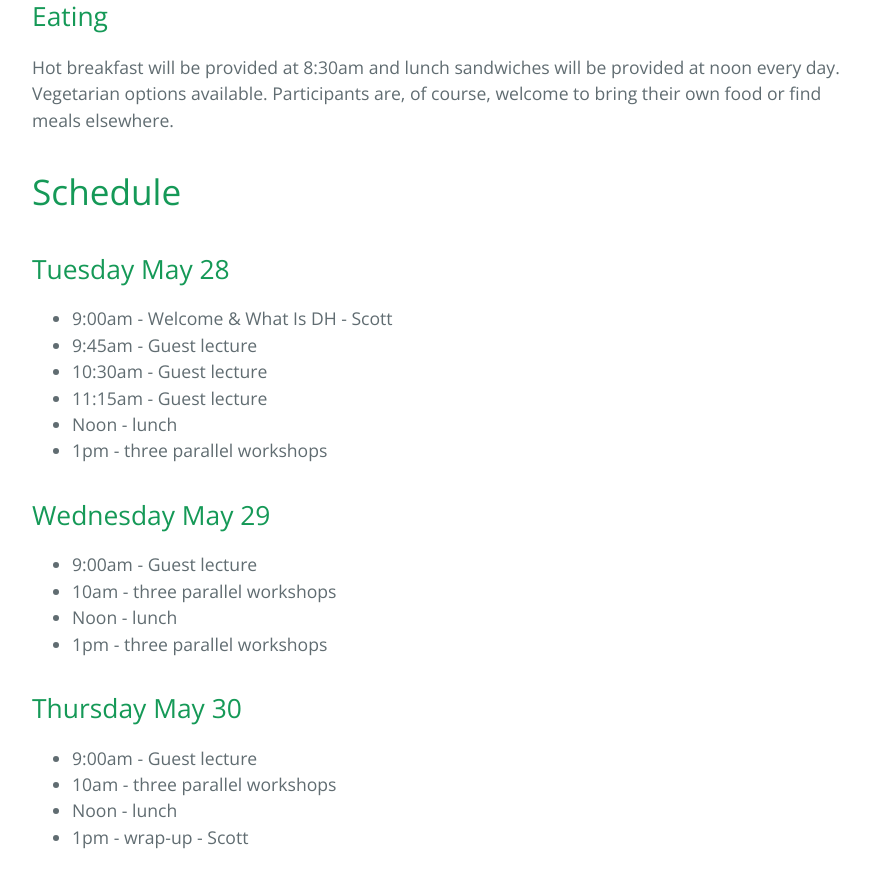
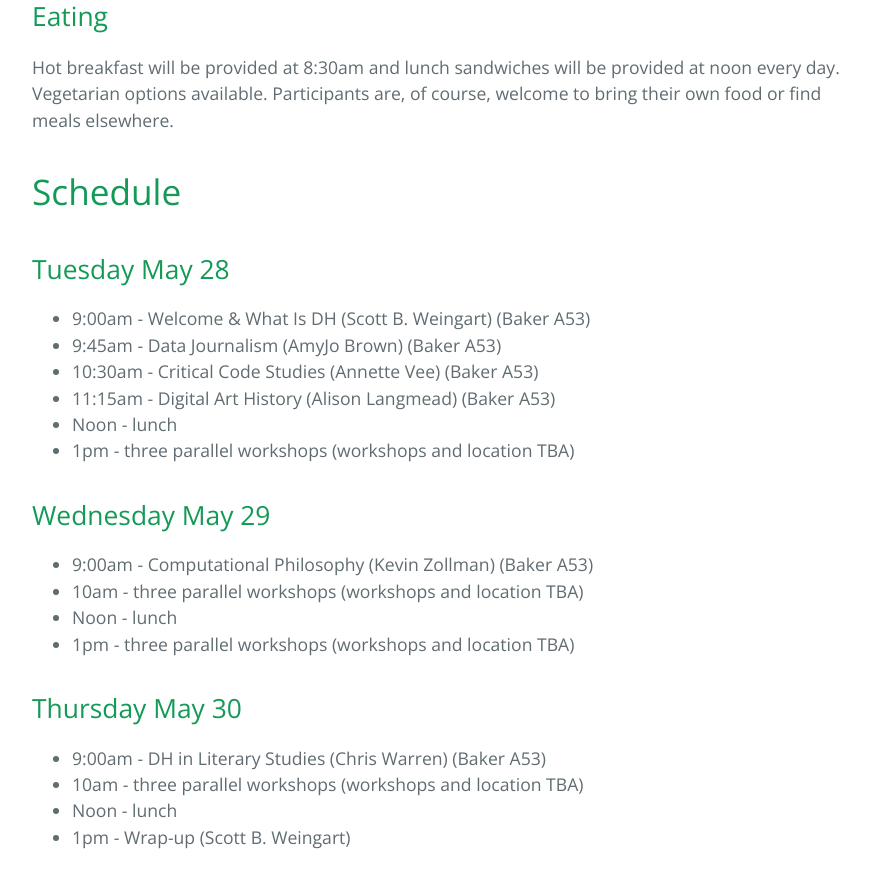
Before and after one commit to dSHARP-CMU/DH-Literacy-Workshop-at-CMU-2019, a Jekyll site: the page built from schedule.md, in a window 1280 px wide and 900 px high, scrolled down 1376 px. Shown: the top 888 px of the window, without its empty margins (192-1062 px from the left). Built offline with Jekyll 4.4.1, drawn with Linux system fonts in a browser that asks for light colours; our own code applies the rules of GitHub Pages for plain Markdown files.

Commit message:
Update schedule.md

```diff
--- a/schedule.md
+++ b/schedule.md
@@ -31,23 +31,23 @@ Hot breakfast will be provided at 8:30am and lunch sandwiches will be provided a
 # Schedule
 
 ## Tuesday May 28
-- 9:00am - Welcome & What Is DH - Scott
-- 9:45am - Guest lecture
-- 10:30am - Guest lecture
-- 11:15am - Guest lecture
+- 9:00am - Welcome & What Is DH (Scott B. Weingart) (Baker A53)
+- 9:45am - Data Journalism (AmyJo Brown) (Baker A53)
+- 10:30am - Critical Code Studies (Annette Vee) (Baker A53)
+- 11:15am - Digital Art History (Alison Langmead) (Baker A53)
 - Noon - lunch
-- 1pm - three parallel workshops
+- 1pm - three parallel workshops (workshops and location TBA)
 
 
 ## Wednesday May 29
-- 9:00am - Guest lecture
-- 10am - three parallel workshops
+- 9:00am - Computational Philosophy (Kevin Zollman) (Baker A53)
+- 10am - three parallel workshops (workshops and location TBA)
 - Noon - lunch
-- 1pm - three parallel workshops
+- 1pm - three parallel workshops (workshops and location TBA)
 
 
 ## Thursday May 30
-- 9:00am - Guest lecture
-- 10am - three parallel workshops
+- 9:00am - DH in Literary Studies (Chris Warren) (Baker A53)
+- 10am - three parallel workshops (workshops and location TBA)
 - Noon - lunch
-- 1pm - wrap-up - Scott
+- 1pm - Wrap-up (Scott B. Weingart)
```
